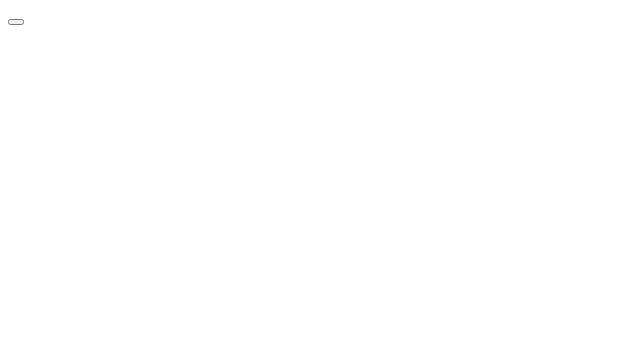
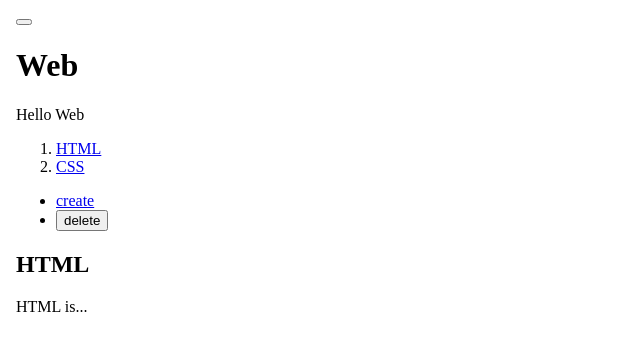
Before and after one commit to qweszx13/react-assignment, a React (Create React App) app: page / in a window 1280 px wide. Shown: the top 350 px of the page, without its empty margins (0-640 px from the left). Built offline with nearby package versions, Linux system fonts and the light colour scheme.

Commit message:
test:redux and github pagination create-time:2024-04-21 15:58

```diff
--- /dev/null
+++ b/src/ contexts/store.tsx
@@ -0,0 +1,14 @@
+import { createStore } from "redux";
+
+export default createStore(function(state, action){
+  if(state === undefined){
+    return {data: []}
+  }
+
+  switch(action.type){
+    case 'SETDATA':
+      return console.log("SetData");
+  }
+
+  return state;
+})
--- a/src/App.tsx
+++ b/src/App.tsx
@@ -1,14 +1,39 @@
+import store from "./ contexts/store";
+
 function App() {
 
   const test = async ()=>{
-    const response = await fetch("https://api.github.com/repos/facebook/react/issues");
+    //Paging
+    const response = await fetch("https://api.github.com/repos/facebook/react/issues?page=1/issues?state=open");
     const jsonData = await response.json();
     console.log(jsonData);
   }
 
+  //store.dispatch()
+
   return (
     <div className="App">
-     <button onClick={()=>{test()}}></button>
+     <body>
+      <button onClick={()=>{test()}}></button>
+      <header>
+        <h1>Web</h1>
+        Hello Web
+      </header>
+      <nav>
+        <ol>
+          <li><a href="1.html">HTML</a></li>
+          <li><a href="2.css">CSS</a></li>
+        </ol>
+      </nav>
+      <article>
+        <ul>
+          <li><a href="/create">create</a></li>
+          <li><input type="button" value={"delete"}></input></li>
+        </ul>
+        <h2>HTML</h2>
+        HTML is...
+      </article>
+     </body>
     </div>
   );
 }
--- a/tsconfig.json
+++ b/tsconfig.json
@@ -21,6 +21,6 @@
     "jsx": "react-jsx"
   },
   "include": [
-    "src"
+    "src/**/*"
   ]
 }
```
